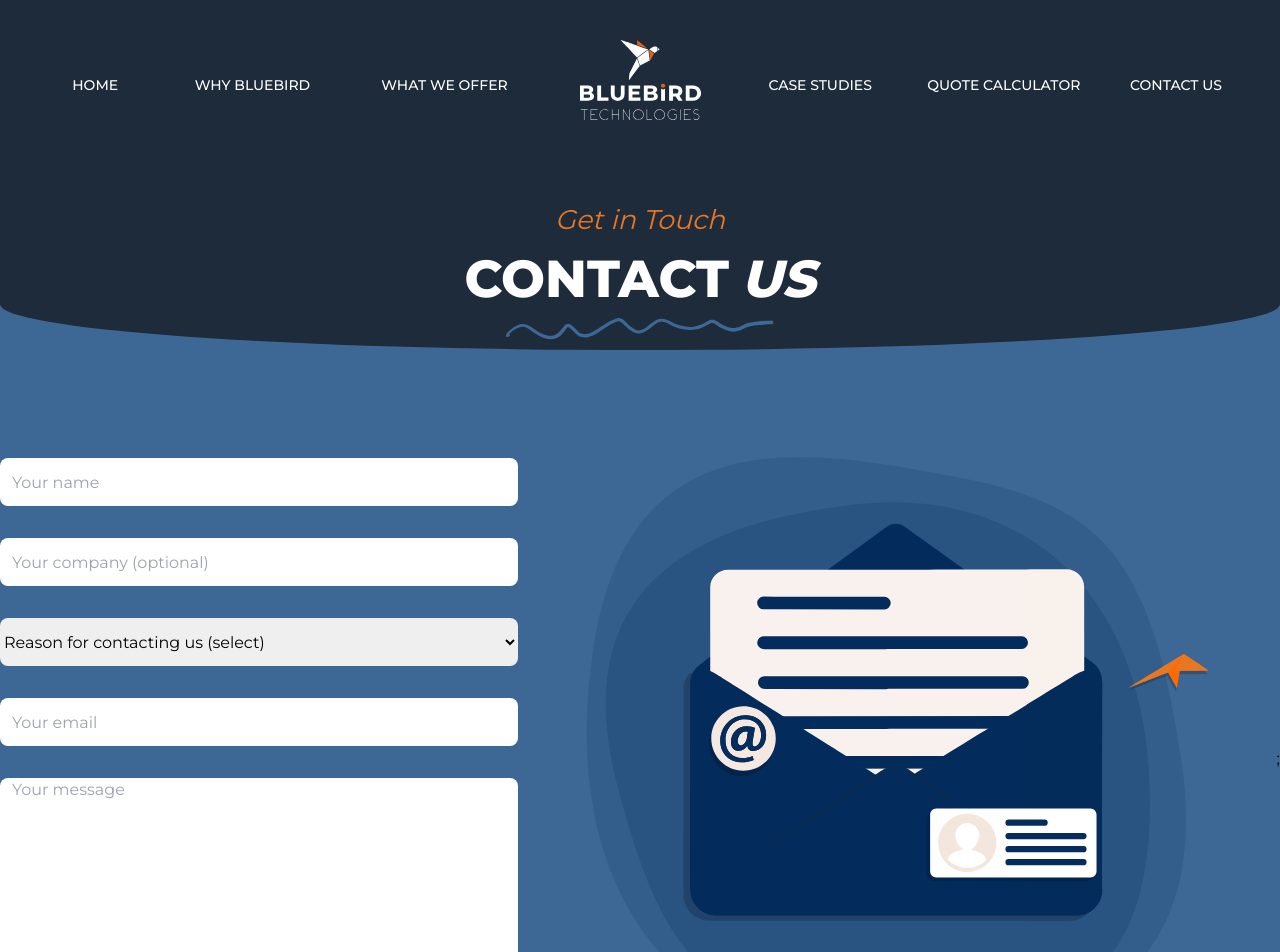
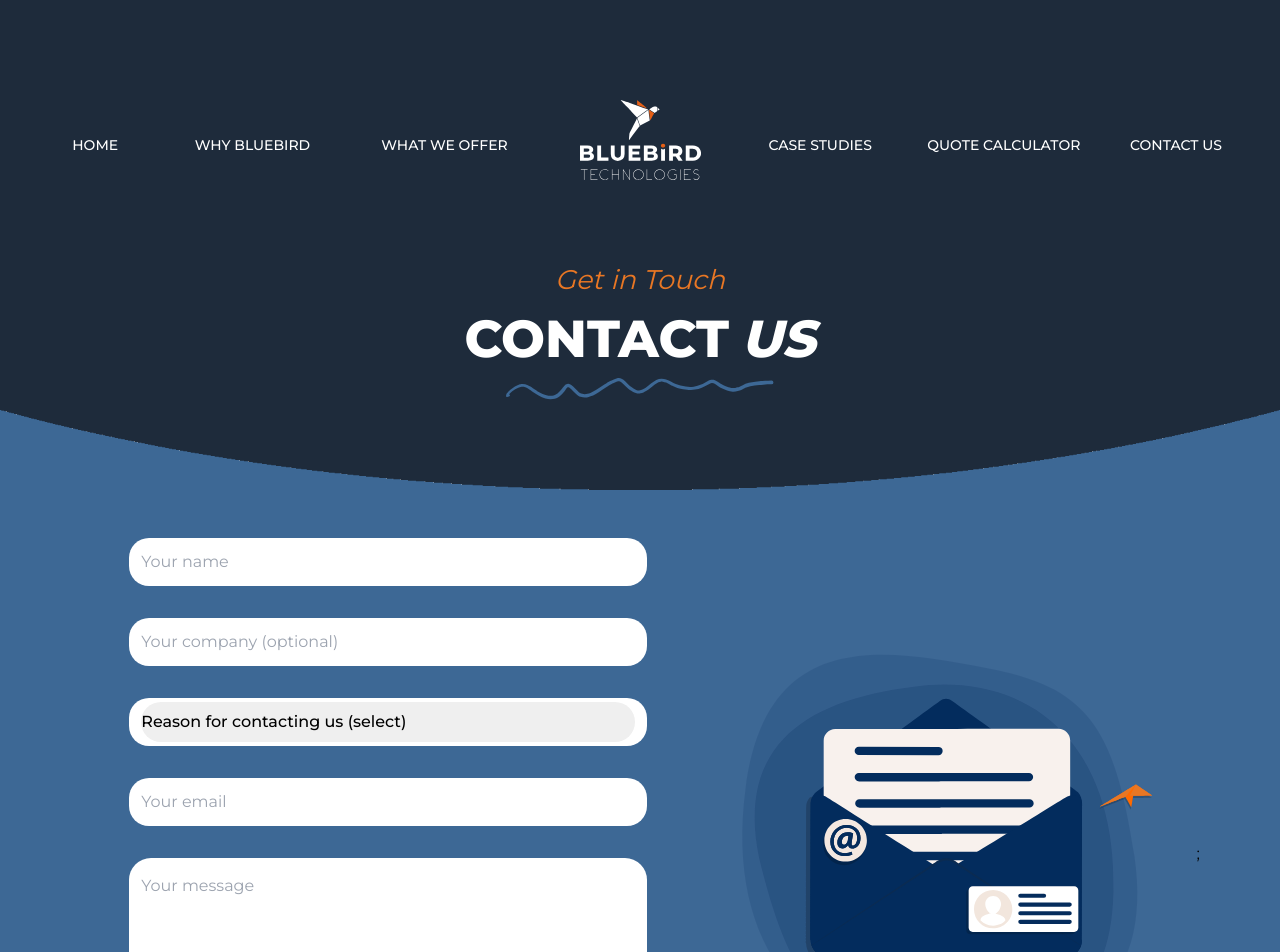
Before and after one commit to bluebird-technologies/bluebird_tech_OLD, a Next.js app: page /contact in a window 1280 px wide. Shown: the top 952 px of the page. Built offline with nearby package versions, Linux system fonts and the light colour scheme.

Commit message:
style updates

```diff
--- a/pages/contact.tsx
+++ b/pages/contact.tsx
@@ -11,13 +11,10 @@ const Contact = () => {
     <div className=" flex-1 flex flex-col bg-secondary h-full">
       <div
         style={{
-          width: '100%',
-          height: '430px',
-          position: 'relative',
-          backgroundImage: `url(/contact/darkBackground.svg)`,
+          backgroundImage: `url(/primary-overlay.png)`,
           backgroundRepeat: 'no-repeat',
         }}
-        className=" flex-1 pb-10 items-center "
+        className=" w-full bg-cover bg-bottom flex flex-col items-center relative pt-[60px] pb-[90px] bg-secondary "
       >
         <Header />
         <div className="flex z-1 relative flex-col mt-20 items-center">
@@ -29,23 +26,28 @@ const Contact = () => {
           <Swiggle />
         </div>
       </div>
-      <div className="flex flex-row justify-center items-center">
-        <form className="flex flex-1 my-8 flex-col items-center justify-center">
+      <div className="flex flex-row px-20  justify-center items-center">
+        <form className="flex flex-1 my-8  flex-col items-center justify-center">
           <input
-            className=" my-4 px-3 rounded-lg h-12 w-[518px]"
+            className=" my-4 px-3 font-normal rounded-[20px] h-12 w-[518px]"
             type={'text'}
             placeholder={'Your name'}
           />
           <input
-            className=" my-4 px-3 rounded-lg h-12 w-[518px]"
+            className=" my-4 px-3 font-normal rounded-[20px] h-12 w-[518px]"
             type={'text'}
             placeholder={'Your company (optional)'}
           />
+          <div className="flex h-12 my-4  bg-white items-center w-[518px] rounded-[20px]">
             <select
               title="options"
               placeholder="Reason for contacting us (select)"
-            className="h-12 w-[518px] my-4 rounded-lg"
+              className=" mx-3 font-medium h-10 opacity-1 w-[518px] border-0 focus:outline-none   "
               id="contact-select"
+              style={{
+                appearance: 'none',
+                borderRadius: 20,
+              }}
             >
               <option disabled selected value="">
                 Reason for contacting us (select)
@@ -54,20 +56,31 @@ const Contact = () => {
               <option value="option2">Option 2</option>
               <option value="option3">Option 3</option>
             </select>
+          </div>
           <input
-            className=" my-4 px-3 rounded-lg h-12 w-[518px]"
+            className=" my-4 px-3  rounded-[20px] h-12 w-[518px]"
             type={'email'}
             placeholder={'Your email'}
           />
           <textarea
             rows={10}
             cols={50}
-            className="w-[518px] my-4 px-3 rounded-lg min-h-10"
+            className="w-[518px] my-4 px-3 py-4 rounded-[22px] min-h-10"
             placeholder="Your message"
           />
           <Button>Send</Button>
         </form>
-        <Lottie animationData={Card} loop={true} width={60} />;
+        <Lottie
+          animationData={Card}
+          loop={true}
+          style={{
+            height: 500,
+            width: 500,
+          }}
+          width={30}
+          height={30}
+        />
+        ;
       </div>
       <div
         style={{
@@ -77,7 +90,7 @@ const Contact = () => {
           backgroundImage: `url(/contact/lightBackground.svg)`,
           backgroundRepeat: 'no-repeat',
         }}
-        className="flex-1 px-[96px] pt-20 "
+        className="w-full bg-cover bg-bottom flex flex-col items-center relative pt-[60px] pb-[90px] bg-secondary  "
       >
         <Footer />
       </div>
```
Lines whose indentation alone changed are shown as unchanged.
